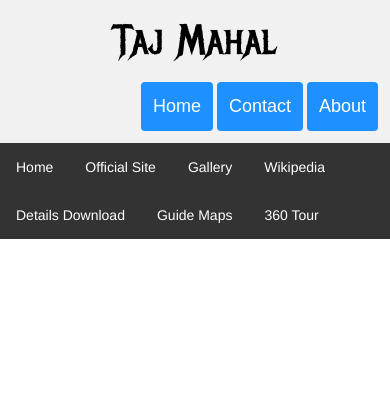
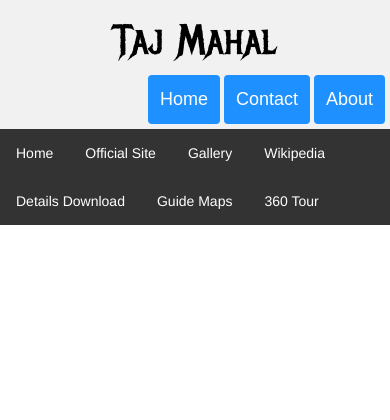
Before and after one commit to Vish2476/monuments, a PHP site: page /tajmahal.html in a window 390 px wide. Shown: the top 420 px of the page. Run offline with PHP 8.4, Linux system fonts and the light colour scheme.

Commit message:
Update styles.css

```diff
--- a/css/styles.css
+++ b/css/styles.css
@@ -249,12 +249,20 @@
   .header-name{
     font-size: 4em;
     }
+  .header-button {
+    object-position: center;
+    margin:5px;
+  }
 }
 
 /********** Extra small devices only **********/
 @media (max-width: 767px) {
   .header-name{
     font-size: 3.5em;
+  }
+  .header-button {
+    object-position: center;
+    margin:4px;
   }
 
 }
@@ -265,5 +273,9 @@
     .header-name {
     font-size: 3em;
   }
+    .header-button {
+    object-position: center;
+    margin:3px;
+  }
 
 }
```
